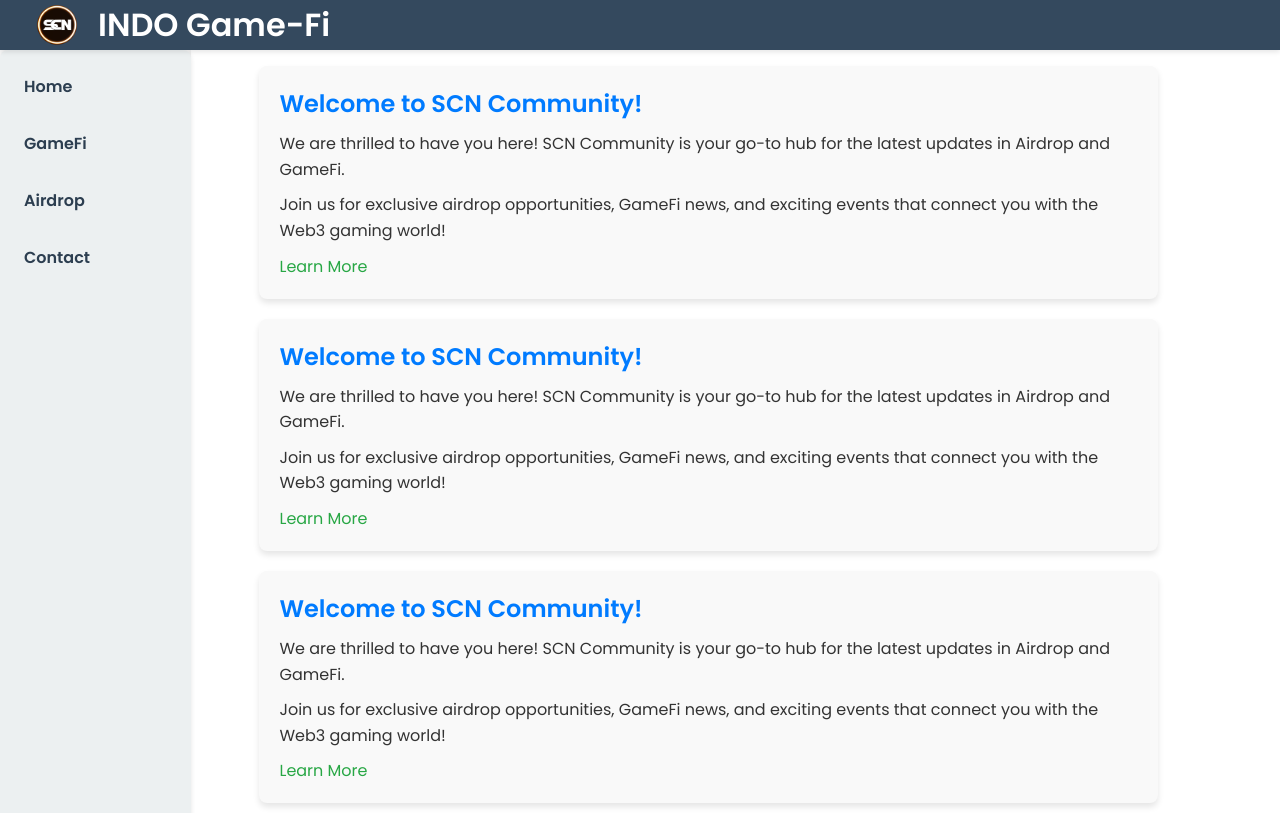
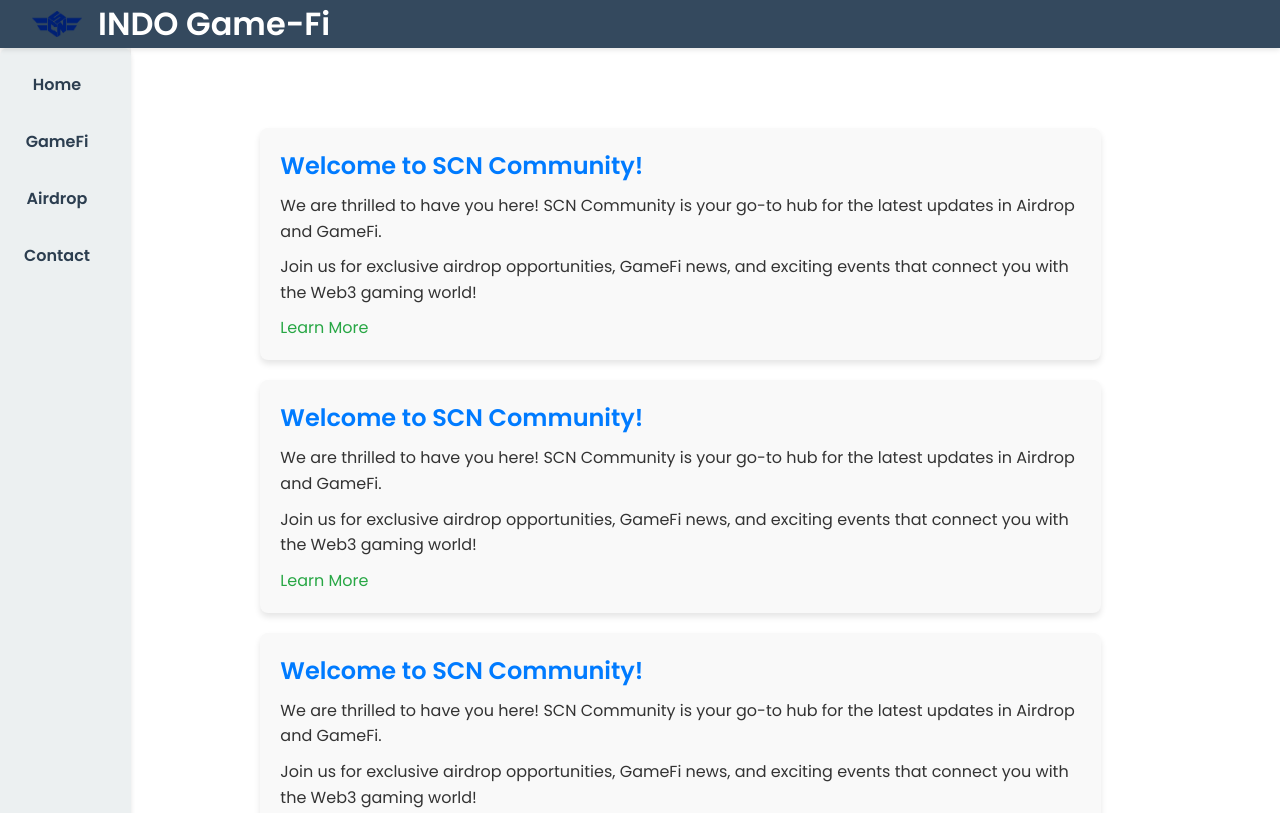
Before and after one commit to elduarduz/indogamefi, a plain HTML site: page index.html in a window 1280 px wide. Shown: the top 813 px of the page. Drawn offline with Linux system fonts and the light colour scheme; a script that the page names is missing.

Commit message:
Add files via upload

```diff
--- a/css/styles-lefter.css
+++ b/css/styles-lefter.css
@@ -8,7 +8,7 @@
     top: 0;
     left: 0;
     height: 100%; /* Tinggi penuh layar */
-    width: 15%; /* Sidebar 20% dari lebar layar */
+    width: 10%; /* Sidebar 20% dari lebar layar */
     overflow-y: auto;
 }
 
@@ -26,6 +26,7 @@
 
 aside#lefter li {
     margin: 0;
+    text-align: center; /* Menengahkan teks di dalam li */
 }
 
 aside#lefter a {
--- a/css/styles-main.css
+++ b/css/styles-main.css
@@ -50,7 +50,7 @@
 main {
     width: 100%; /* Elemen utama memenuhi 100% sisa layar */
     height: 100%;
-    padding: 1rem;
+    padding: 5rem;
     background-color: #fff; /* Warna background opsional */
     box-shadow: 0 2px 5px rgba(0, 0, 0, 0.1); /* Opsional untuk estetika */
 }
@@ -60,3 +60,12 @@
     display: flex;
     flex-wrap: nowrap; /* Tidak ada baris baru */
 }
+
+/* CMC */
+#coinmarketcap-widget-marquee {
+    position: absolute;  /* Menjadikan widget berada dalam posisi absolut */
+    right: 0%;          /* Mengatur widget 10% dari kanan */
+    width: 90%;          /* Menjadikan widget 80% dari lebar halaman */
+    top: 0;              /* Posisi widget dari atas halaman */
+    padding-top: 2.8%;
+}
--- a/index.html
+++ b/index.html
@@ -5,6 +5,7 @@
     <meta charset="UTF-8">
     <meta name="viewport" content="width=device-width, initial-scale=1.0">
     <title>SCN Media</title>
+    <script type="text/javascript" src="https://files.coinmarketcap.com/static/widget/coinMarquee.js"></script>
 
     <!-- Stylesheets -->
     <link rel="stylesheet" href="css/styles-main.css"> <!-- Gaya umum -->
@@ -22,10 +23,9 @@
         <div class="header-container">
             <!-- Logo -->
             <div class="logo">
-                <img src="images/SCNLOGO.png" alt="SCN Media Logo">
+                <img src="images/SCNLOGO-NEW.png" alt="SCN Media Logo">
                 <h1>INDO Game-Fi</h1>
             </div>
-
         </div>
     </header>
 
@@ -43,9 +43,9 @@
 
         <!-- Main Section -->
         <main>
+            <div id="coinmarketcap-widget-marquee" coins="1,1027,31704,31165,10631,10603,6783,29335" currency="USD" theme="light" transparent="false" show-symbol-logo="true"></div>
             <script src="js/main.js"></script>
         </main>
     </div>
-
 </body>
 </html>
--- a/js/main.js
+++ b/js/main.js
@@ -37,11 +37,4 @@
 
 // Panggil fungsi untuk menambahkan sambutan
 addWelcomeSectionToMain();
-// Panggil fungsi untuk menambahkan sambutan
-addWelcomeSectionToMain();
-// Panggil fungsi untuk menambahkan sambutan
-addWelcomeSectionToMain();
-// Panggil fungsi untuk menambahkan sambutan
-addWelcomeSectionToMain();
-// Panggil fungsi untuk menambahkan sambutan
-addWelcomeSectionToMain();
+addWelcomeSectionToMain();addWelcomeSectionToMain();addWelcomeSectionToMain();addWelcomeSectionToMain();
```
Also changed, not shown: images/SCNLOGO-NEW.png (added).
